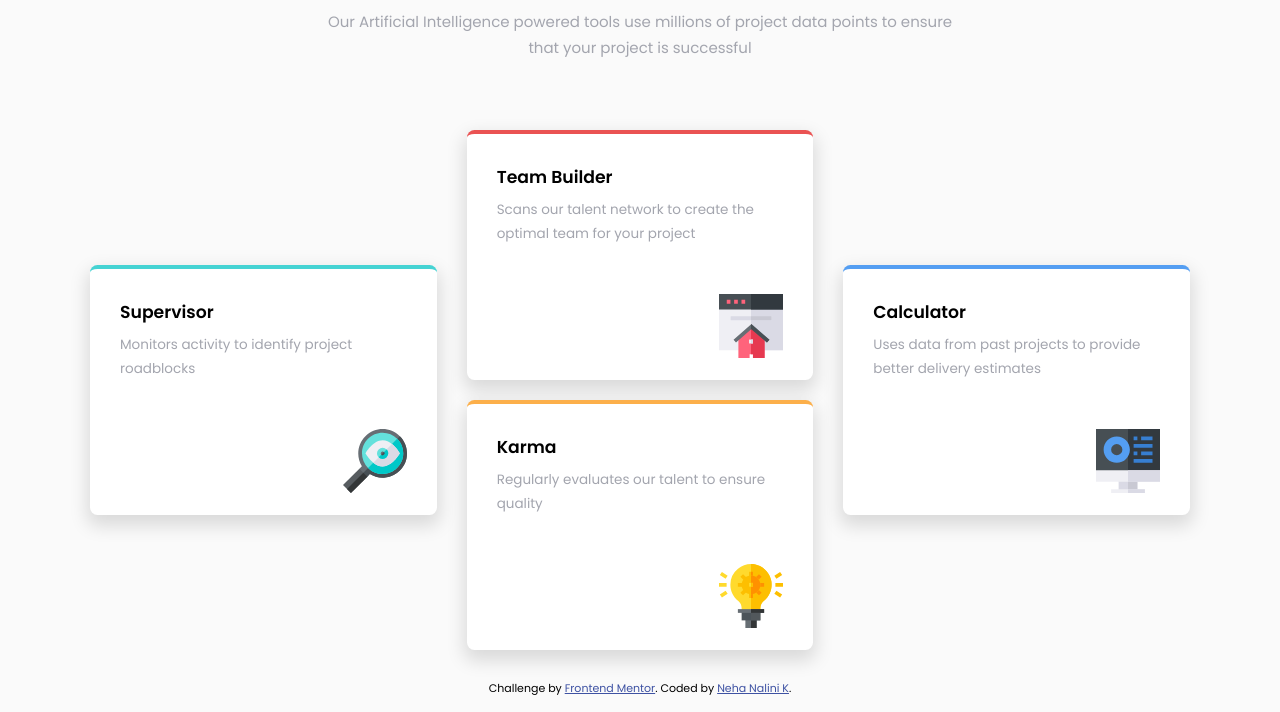
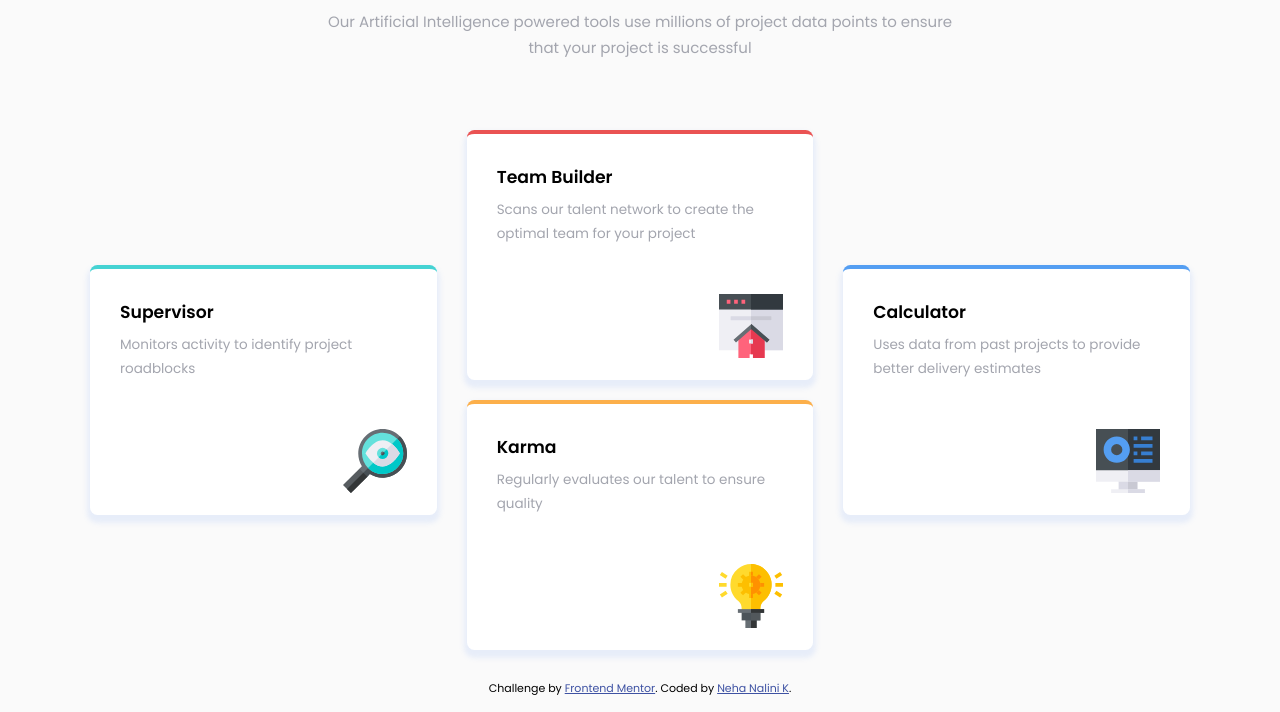
Before and after one commit to nehanalinik/four-card-feature-section-master, a plain HTML site: page index.html in a window 1280 px wide. Shown: the part 124-836 px from the top of the page. Drawn offline with Linux system fonts and the light colour scheme.

Commit message:
Update style.css

```diff
--- a/style.css
+++ b/style.css
@@ -67,7 +67,7 @@ html {
   height: 250px;
   margin-top: 20px;
   border-radius: 0.5rem;
-  box-shadow: 0 8px 18px 3px rgba(0, 0, 0, 0.13);
+  box-shadow: 0 5px 5px 3px rgba(121, 165, 246, 0.144);
   padding: 2rem;
   position: relative;
 }
```
